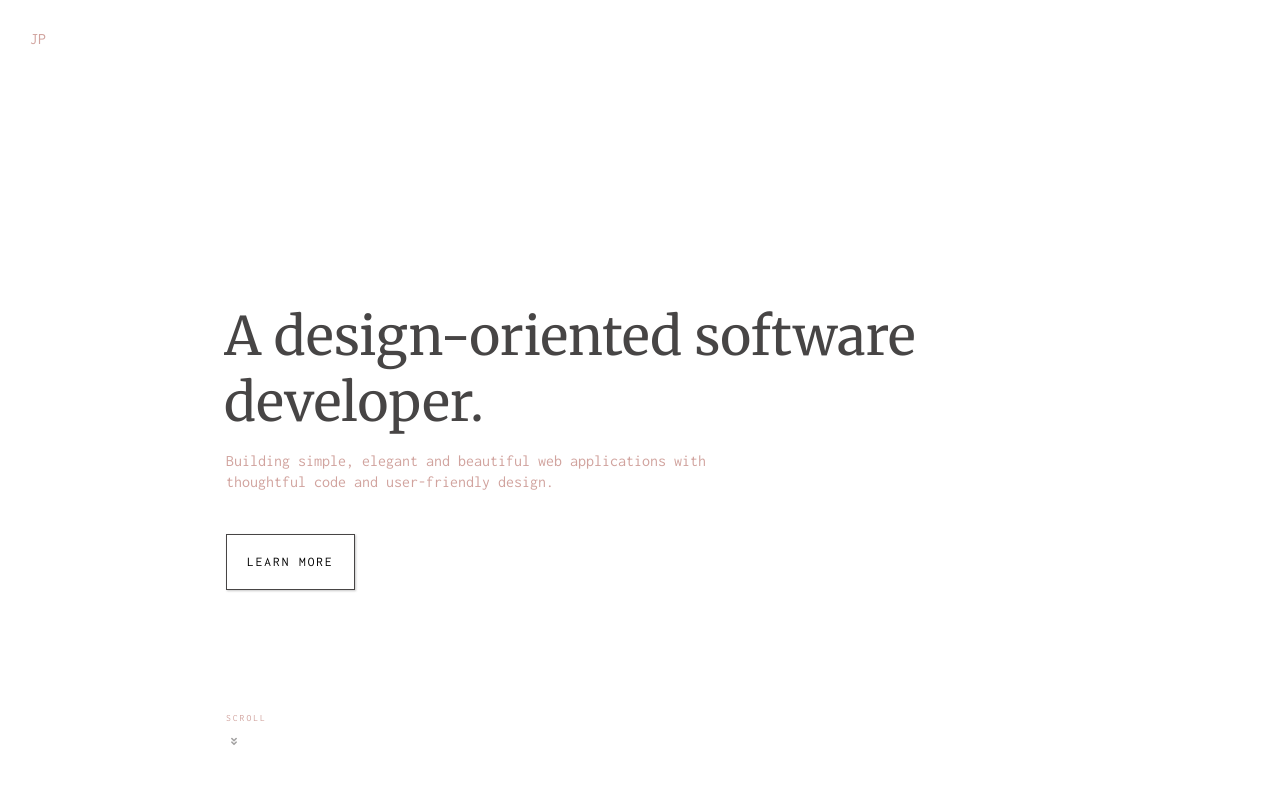
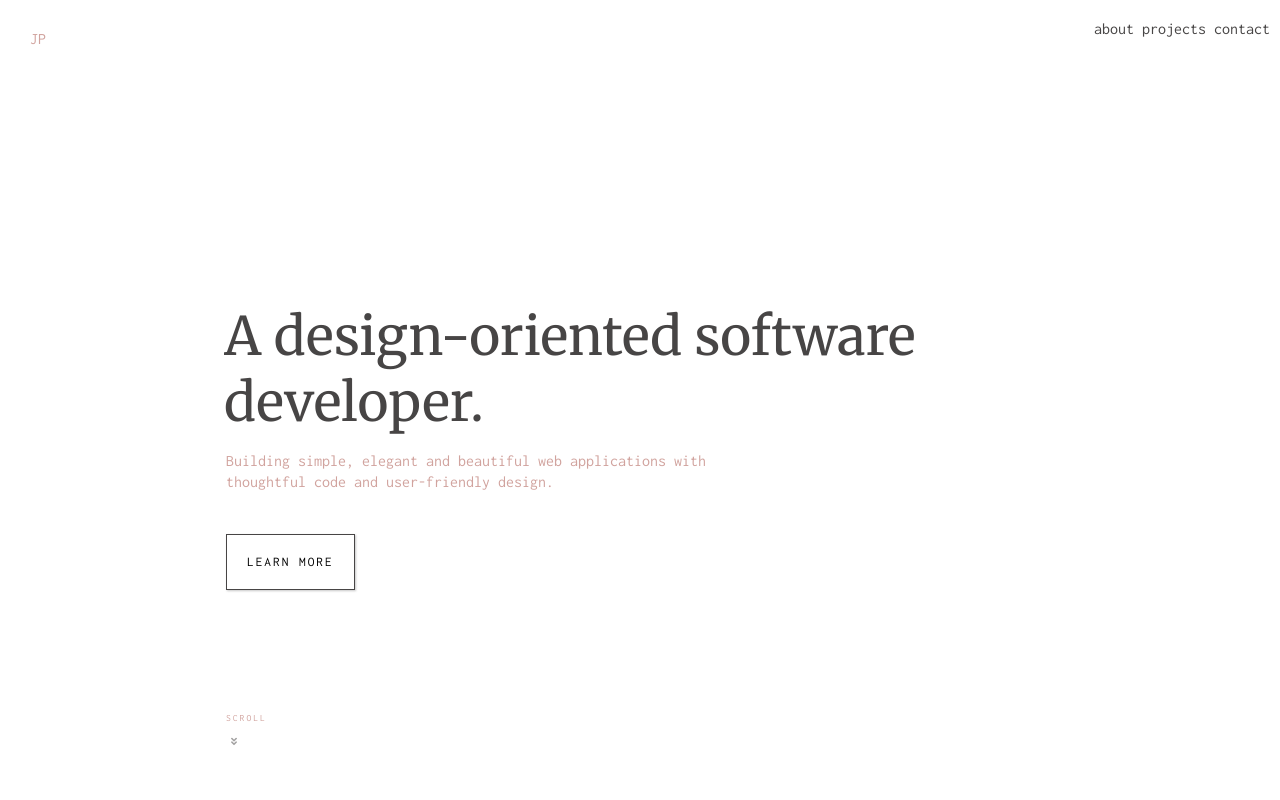
Before and after one commit to jspark721/jspark721.github.io, a website: page index.html in a window 1280 px wide. Both pictures are taken after a click on the element "enter". Shown: the top 800 px of the page. Drawn offline with Linux system fonts and the light colour scheme.

Commit message:
add navbar

```diff
--- a/css/style.scss
+++ b/css/style.scss
@@ -169,6 +169,14 @@ section div {
   overflow-y: scroll;
 }
 
+//navbar
+nav {
+  position: absolute;
+  top: 10px;
+  right: 10px;
+  z-index: 3;
+  opacity: 0;
+}
 
 // homepage - main area
 #main {
--- a/index.html
+++ b/index.html
@@ -30,7 +30,11 @@
   </div>
 
   <!--home page after animation-->
-
+  <nav class="navbar">
+    <a>about</a>
+    <a>projects</a>
+    <a>contact</a>
+  </nav>
   <section id="main">
     <div class="hero__title">
       <h1>A design-oriented software developer.</h1>
--- a/js/script.js
+++ b/js/script.js
@@ -138,5 +138,13 @@ function close() {
       duration: 800
     }
   });
+  anime({
+  	targets: 'nav',
+    translateY: '10px',
+    opacity: 1,
+    delay: 1500,
+    duration: 1200,
+    easing: 'easeOutExpo'
+  });
   landing.style.zIndex = '0';
 };
```
Also changed, not shown: css/style.css.
